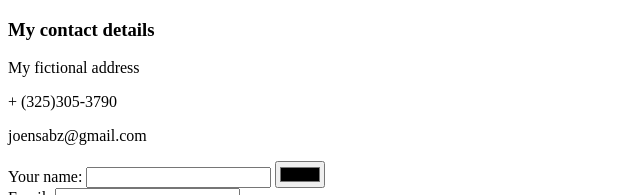
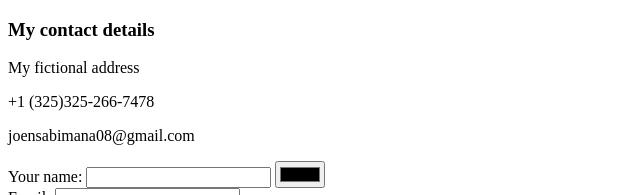
Before and after one commit to lil-ic/cv, a plain HTML site: page contact.html in a window 1280 px wide. Shown: the top 195 px of the page, without its empty margins (0-640 px from the left). Drawn offline with Linux system fonts and the light colour scheme.

Commit message:
commit changes

```diff
--- a/contact.html
+++ b/contact.html
@@ -7,8 +7,8 @@
 <body>
     <h3>My contact details</h3>
     <p>My fictional address</p>
-    <p>+ (325)305-3790</p>
-    <p>joensabz@gmail.com</p>
+    <p>+1 (325)325-266-7478</p>
+    <p>joensabimana08@gmail.com</p>
     <form action="mailto:marceljames@gmail.com"method="post"enctype="text/plain">
 <label for="">Your name:</label>
 <input type="text" name="your name">
```
